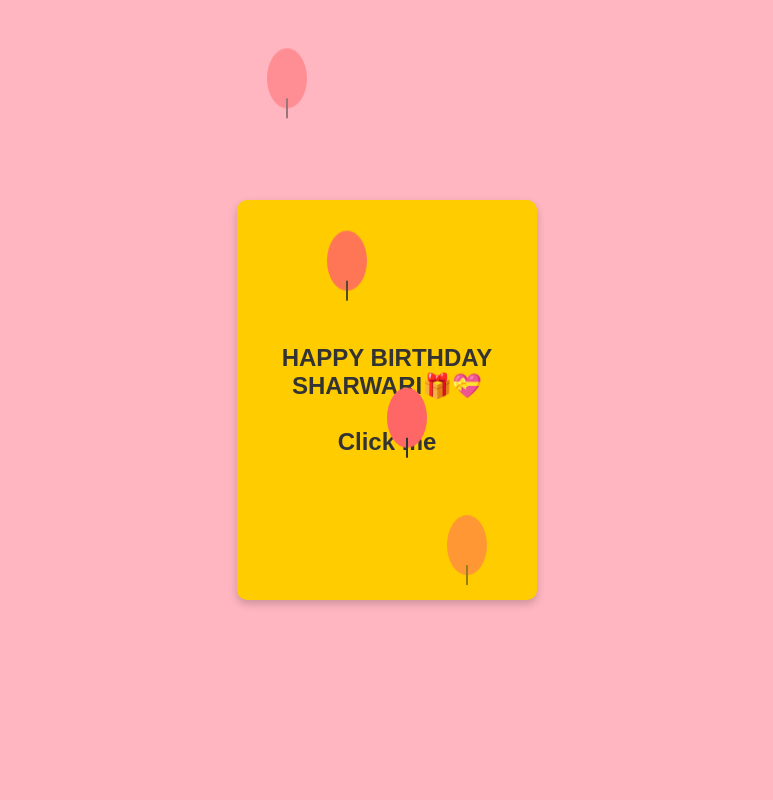
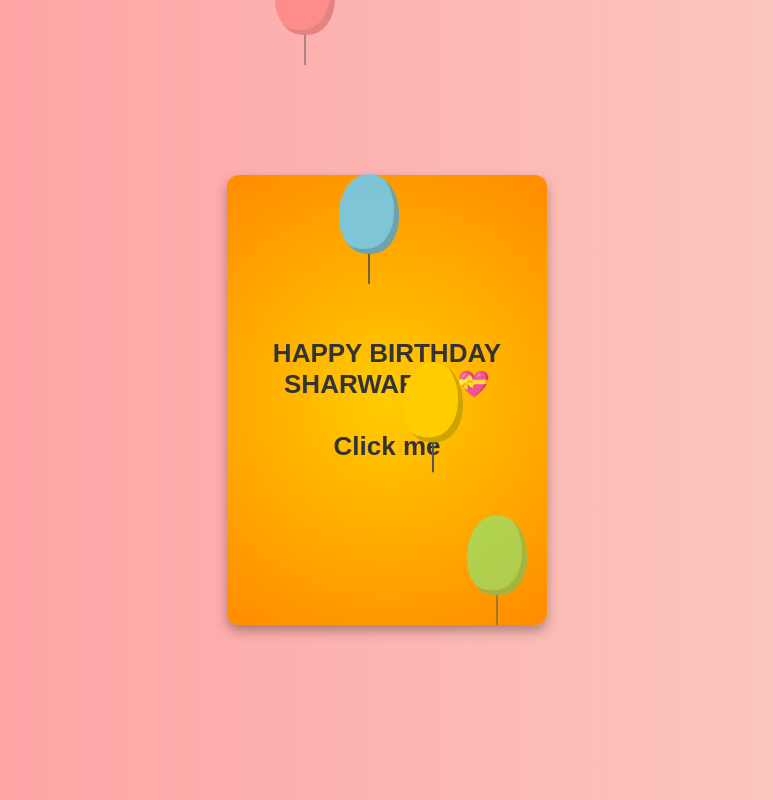
Before and after one commit to Runavphate/Birthday-Card, a plain HTML site: page index.html in a window 1280 px wide. Shown: the whole page, without its empty margins (253-1026 px from the left). Drawn offline with Linux system fonts and the light colour scheme.

Commit message:
Update style.css

```diff
--- a/style.css
+++ b/style.css
@@ -5,18 +5,18 @@ body {
   align-items: center;
   height: 100vh;
   margin: 0;
-  background-color: #ffb6c1;
+  background: linear-gradient(to right, #ff9a9e, #fad0c4);
   font-family: "Arial", sans-serif;
-  overflow: hidden; /* Prevent scrolling */
+  overflow: hidden;
 }
 
 /* Card Container */
 .card-container {
   position: relative;
   width: 90%;
-  max-width: 300px;
-  height: 400px;
-  perspective: 1000px; /* For 3D effect */
+  max-width: 320px;
+  height: 450px;
+  perspective: 1200px;
 }
 
 /* Card */
@@ -25,8 +25,9 @@ body {
   width: 100%;
   height: 100%;
   transform-style: preserve-3d;
-  transition: transform 1.5s ease-in-out;
+  transition: transform 1s ease-in-out;
   cursor: pointer;
+  transform-origin: center;
 }
 
 /* Front of the Card */
@@ -35,12 +36,13 @@ body {
   width: 100%;
   height: 100%;
   backface-visibility: hidden;
-  border-radius: 10px;
-  background-color: #ffcc00; /* Bright yellow */
+  border-radius: 12px;
+  background: radial-gradient(circle, #ffcc00, #ff8c00);
   display: flex;
   align-items: center;
   justify-content: center;
-  box-shadow: 0 4px 8px rgba(0, 0, 0, 0.2);
+  text-align: center;
+  box-shadow: 0 6px 12px rgba(0, 0, 0, 0.3);
 }
 
 /* Inside of the Card */
@@ -49,78 +51,87 @@ body {
   width: 100%;
   height: 100%;
   backface-visibility: hidden;
-  border-radius: 10px;
-  background-color: #f9f9f9; /* White */
+  border-radius: 12px;
+  background: #fff;
   transform: rotateY(180deg);
-  padding: 20px;
+  padding: 24px;
   box-sizing: border-box;
-  box-shadow: 0 4px 8px rgba(0, 0, 0, 0.2);
+  box-shadow: 0 6px 12px rgba(0, 0, 0, 0.3);
+  text-align: center;
 }
 
 /* Text Styles */
 .happy, .back {
-  font-size: 24px;
+  font-size: 26px;
   color: #333;
-  text-align: center;
+  font-weight: bold;
 }
 
 p {
-  font-size: 16px;
+  font-size: 18px;
   color: #555;
-  text-align: center;
-  line-height: 1.5;
-}
-
-.name {
-  font-size: 18px;
-  color: #333;
-  text-align: right;
-  margin-top: 20px;
+  line-height: 1.6;
+  margin-top: 12px;
 }
 
 /* Balloons */
 .balloon {
   position: absolute;
-  width: 40px;
-  height: 60px;
-  border-radius: 50%;
-  background-color: #ff6666; /* Red */
-  bottom: -100px; /* Start below the screen */
+  width: 60px;
+  height: 80px;
+  background-color: red;
+  border-radius: 50% 50% 45% 45%;
+  display: flex;
+  justify-content: center;
+  align-items: center;
+  box-shadow: inset -5px -5px rgba(0, 0, 0, 0.2);
+  bottom: -120px;
   animation: floatUp 6s infinite ease-in;
 }
 
-.balloon::before {
+.balloon::after {
   content: '';
   position: absolute;
-  bottom: -10px;
-  left: 50%;
   width: 2px;
-  height: 20px;
-  background-color: #333;
-  transform: translateX(-50%);
+  height: 30px;
+  background-color: #555;
+  bottom: -30px;
 }
 
-.balloon-1 { left: 10%; animation-delay: 0s; }
-.balloon-2 { left: 30%; animation-delay: 1s; }
-.balloon-3 { left: 50%; animation-delay: 2s; }
-.balloon-4 { left: 70%; animation-delay: 3s; }
+.balloon-1 { left: 15%; background: #ff6666; animation-delay: 0s; }
+.balloon-2 { left: 35%; background: #66ccff; animation-delay: 1s; }
+.balloon-3 { left: 55%; background: #ffcc00; animation-delay: 2s; }
+.balloon-4 { left: 75%; background: #66ff99; animation-delay: 3s; }
 
-/* Balloon Floating Animation */
 @keyframes floatUp {
-  0% {
-    transform: translateY(0);
-    opacity: 0;
-  }
-  50% {
-    opacity: 1;
-  }
-  100% {
-    transform: translateY(-100vh);
-    opacity: 0;
-  }
+  0% { transform: translateY(0); opacity: 0; }
+  50% { opacity: 1; }
+  100% { transform: translateY(-120vh); opacity: 0; }
 }
 
-/* Card Opening Animation */
+/* Party Poppers */
+.party-popper {
+  position: absolute;
+  width: 20px;
+  height: 20px;
+  background-color: gold;
+  border-radius: 50%;
+  animation: pop 1s ease-out infinite;
+}
+
+.party-popper-1 { left: 10%; top: 10%; animation-delay: 0.2s; }
+.party-popper-2 { left: 30%; top: 15%; animation-delay: 0.4s; }
+.party-popper-3 { left: 50%; top: 5%; animation-delay: 0.6s; }
+.party-popper-4 { left: 70%; top: 20%; animation-delay: 0.8s; }
+.party-popper-5 { left: 90%; top: 10%; animation-delay: 1s; }
+
+@keyframes pop {
+  0% { transform: scale(0); opacity: 1; }
+  50% { transform: scale(1.5); opacity: 0.8; }
+  100% { transform: scale(0); opacity: 0; }
+}
+
+/* Card Open Animation */
 .card.open {
   transform: rotateY(180deg);
 }
```
